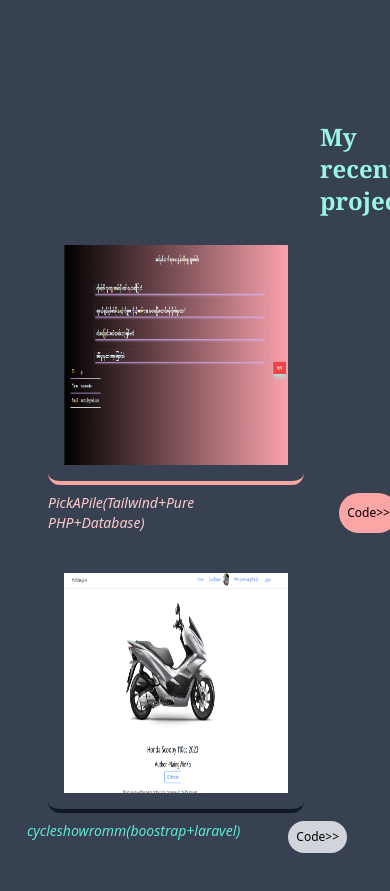
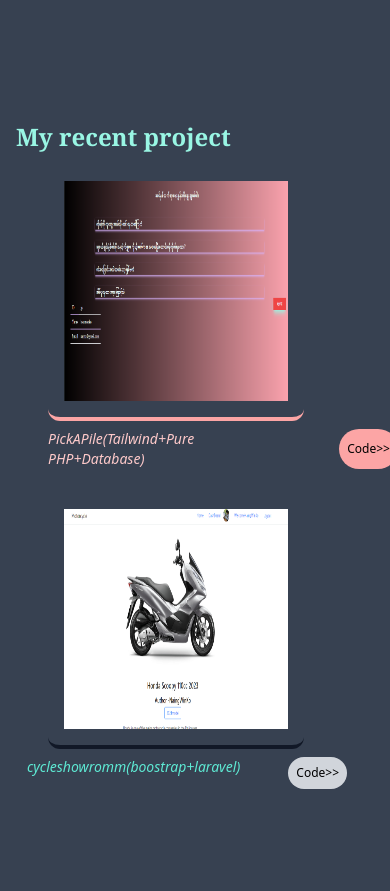
Before and after one commit to wyinemayzin24/portfolio1, a website: page index.html in a window 390 px wide. Shown: the part 2180-3071 px from the top of the page. Drawn offline with nearby package versions, Linux system fonts and the light colour scheme.

Commit message:
adding effectssssdkl

```diff
--- a/index.html
+++ b/index.html
@@ -191,7 +191,7 @@
 
 
    <div class="  mt-32">
-    <h1 class=" ml-80 font-extrabold text-2xl font-serif text-teal-200 ">My recent project</h1>
+    <h1 class="ml-4 lg:ml-80 font-extrabold text-2xl font-serif text-teal-200 ">My recent project</h1>
     <div class="grid grid-cols-1 lg:grid-cols-3 lg:ml-64 mb-32" id="project">
 
       <div class="aboutme p-3 w-full ml-9  ">
--- a/index.js
+++ b/index.js
@@ -1,7 +1,7 @@
 ScrollReveal().reveal('.headline',{
-  delay : 50,
+  delay : 100,
   origin:'buttom',
-  distance: '300px',
+  distance: '100px',
   interval:50,
   opacity: 0.5,
   scale:0.2,
@@ -10,9 +10,9 @@ ScrollReveal().reveal('.headline',{
 });
 
 ScrollReveal().reveal('.aboutme',{
-  delay : 50,
+  delay : 100,
   origin:'left',
-  distance: '300px',
+  distance: '100px',
   rotate: {y: 9, z: 9 },
   interval:50,
   scale:0.1,
@@ -20,9 +20,9 @@ ScrollReveal().reveal('.aboutme',{
   reset:true
 });
 ScrollReveal().reveal('.skill',{
-  delay : 50,
+  delay :100,
   origin:'top',
-  distance: '300px',
+  distance: '200px',
   rotate: {y: 9, z: 9 },
   interval:50,
   scale:0.1,
@@ -32,9 +32,9 @@ ScrollReveal().reveal('.skill',{
 });
 
 ScrollReveal().reveal('.contact',{
-  delay : 50,
+  delay : 100,
   origin:'right',
-  distance: '300px',
+  distance: '200px',
   rotate: {y: 9, z: 9 },
   interval:50,
   scale:0.1,
```
